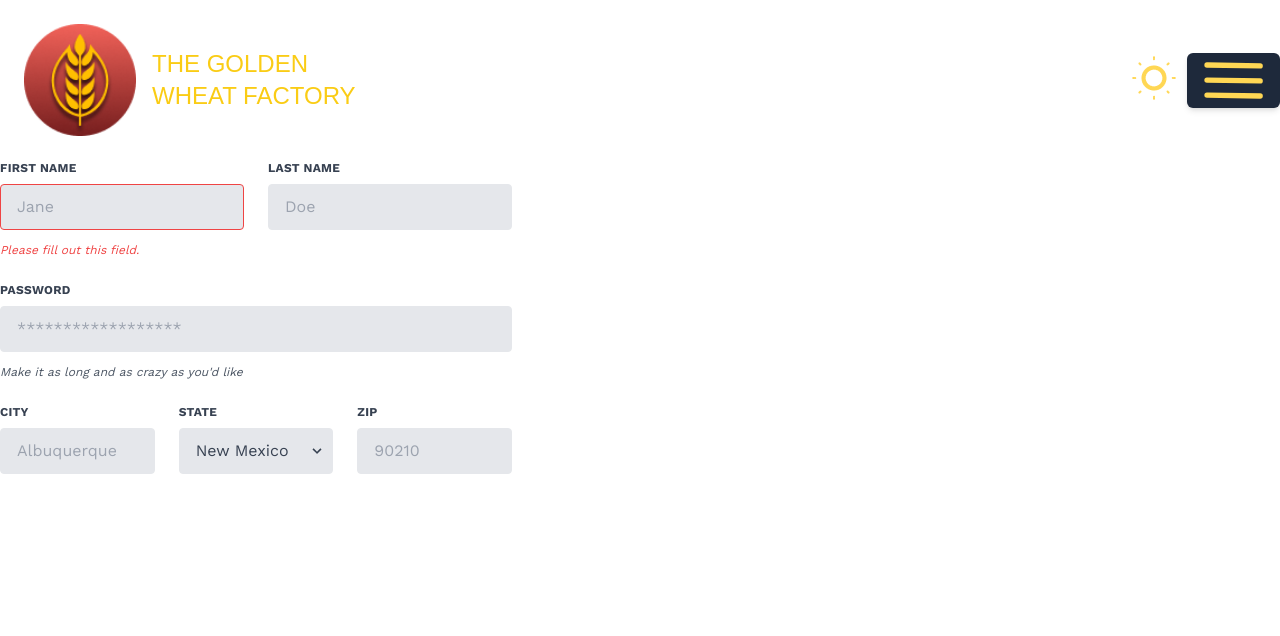
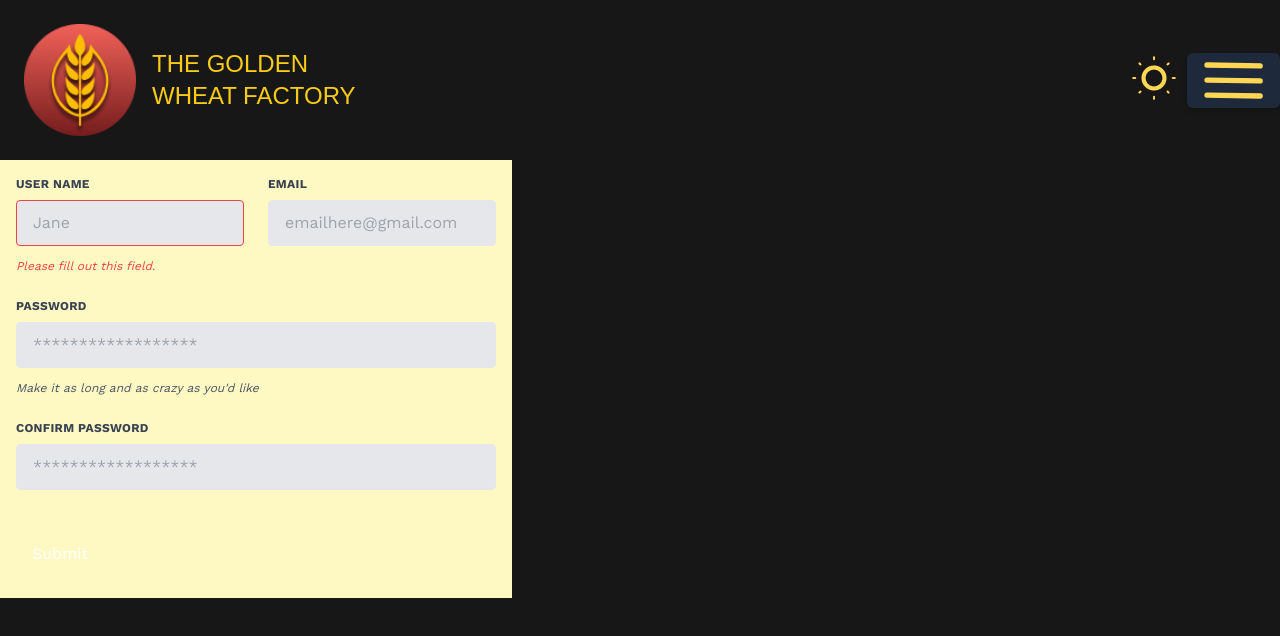
Before and after one commit to Felisong/cpnt262-the-golden-wheat-frontend, a Next.js app: page /sign-in in a window 1280 px wide. Shown: the top 636 px of the page. Built offline with nearby package versions, Linux system fonts and the light colour scheme; a web font is replaced by a local one.

Commit message:
all form variables declared.

```diff
--- a/app/components/LogIn.js
+++ b/app/components/LogIn.js
@@ -1,4 +1,9 @@
+import { Work_Sans } from "next/font/google";
 import { useState } from "react";
+
+const workSans = Work_Sans({
+  subsets: ["latin"],
+});
 
 export default function LogIn() {
   // variables
@@ -8,27 +13,49 @@ export default function LogIn() {
   const [email, setEmail] = useState("");
   const [validateForm, setValidateForm] = useState("");
 
+  // are conditions true?
+  const [isNameValid, setIsNameValid] = useState(false);
+  const [isPasswordValid, setIsPasswordValid] = useState(false);
+  const [isPassConfirmValid, setIsPassConfirmValid] = useState(false);
+  const [isEmailValid, setIsEmailValid] = useState(false);
+
+  const [isButtonDisabled, setIsButtonDisabled] = useState(true);
+
   // errors
   const [usernameErr, setUsernameErr] = useState("");
   const [passwordErr, setPasswordErr] = useState("");
   const [passwordConfirmErr, setPasswordConfirmErr] = useState("");
   const [emailErr, setEmailErr] = useState("");
 
+  // functions for conditions
+  function usernameCondition(currentName) {
+    if (currentName.length < 3 || currentName.length === 0) {
+      setUsernameErr("Please make name longer than 3 characters.");
+      return false;
+    } else {
+      setUsernameErr("");
+    }
+  }
+
   return (
-    <form className="w-full max-w-lg">
+    <form className={`w-full max-w-lg p-4 ${workSans.className} bg-yellow-100`}>
       <div className="flex flex-wrap -mx-3 mb-6">
         <div className="w-full md:w-1/2 px-3 mb-6 md:mb-0">
           <label
             className="block uppercase tracking-wide text-gray-700 text-xs font-bold mb-2"
             htmlFor="grid-first-name"
           >
-            First Name
+            User Name
           </label>
           <input
             className="appearance-none block w-full bg-gray-200 text-gray-700 border border-red-500 rounded py-3 px-4 mb-3 leading-tight focus:outline-none focus:bg-white"
             id="grid-first-name"
             type="text"
             placeholder="Jane"
+            onChange={(e) => {
+              const value = e.target.value;
+              setUserName(value);
+            }}
           />
           <p className="text-red-500 text-xs italic">
             Please fill out this field.
@@ -39,13 +66,13 @@ export default function LogIn() {
             className="block uppercase tracking-wide text-gray-700 text-xs font-bold mb-2"
             htmlFor="grid-last-name"
           >
-            Last Name
+            Email
           </label>
           <input
             className="appearance-none block w-full bg-gray-200 text-gray-700 border border-gray-200 rounded py-3 px-4 leading-tight focus:outline-none focus:bg-white focus:border-gray-500"
             id="grid-last-name"
             type="text"
-            placeholder="Doe"
+            placeholder="emailhere@gmail.com"
           />
         </div>
       </div>
@@ -68,63 +95,26 @@ export default function LogIn() {
           </p>
         </div>
       </div>
-      <div className="flex flex-wrap -mx-3 mb-2">
-        <div className="w-full md:w-1/3 px-3 mb-6 md:mb-0">
+      <div className="flex flex-wrap -mx-3 mb-6">
+        <div className="w-full px-3">
           <label
             className="block uppercase tracking-wide text-gray-700 text-xs font-bold mb-2"
-            htmlFor="grid-city"
+            htmlFor="grid-password"
           >
-            City
+            Confirm Password
           </label>
           <input
-            className="appearance-none block w-full bg-gray-200 text-gray-700 border border-gray-200 rounded py-3 px-4 leading-tight focus:outline-none focus:bg-white focus:border-gray-500"
-            id="grid-city"
-            type="text"
-            placeholder="Albuquerque"
-          />
-        </div>
-        <div className="w-full md:w-1/3 px-3 mb-6 md:mb-0">
-          <label
-            className="block uppercase tracking-wide text-gray-700 text-xs font-bold mb-2"
-            htmlFor="grid-state"
-          >
-            State
-          </label>
-          <div className="relative">
-            <select
-              className="block appearance-none w-full bg-gray-200 border border-gray-200 text-gray-700 py-3 px-4 pr-8 rounded leading-tight focus:outline-none focus:bg-white focus:border-gray-500"
-              id="grid-state"
-            >
-              <option>New Mexico</option>
-              <option>Missouri</option>
-              <option>Texas</option>
-            </select>
-            <div className="pointer-events-none absolute inset-y-0 right-0 flex items-center px-2 text-gray-700">
-              <svg
-                className="fill-current h-4 w-4"
-                xmlns="http://www.w3.org/2000/svg"
-                viewBox="0 0 20 20"
-              >
-                <path d="M9.293 12.95l.707.707L15.657 8l-1.414-1.414L10 10.828 5.757 6.586 4.343 8z" />
-              </svg>
-            </div>
-          </div>
-        </div>
-        <div className="w-full md:w-1/3 px-3 mb-6 md:mb-0">
-          <label
-            className="block uppercase tracking-wide text-gray-700 text-xs font-bold mb-2"
-            htmlFor="grid-zip"
-          >
-            Zip
-          </label>
-          <input
-            className="appearance-none block w-full bg-gray-200 text-gray-700 border border-gray-200 rounded py-3 px-4 leading-tight focus:outline-none focus:bg-white focus:border-gray-500"
-            id="grid-zip"
-            type="text"
-            placeholder={90210}
+            className="appearance-none block w-full bg-gray-200 text-gray-700 border border-gray-200 rounded py-3 px-4 mb-3 leading-tight focus:outline-none focus:bg-white focus:border-gray-500"
+            id="grid-password"
+            type="password"
+            placeholder="******************"
           />
         </div>
       </div>
+
+      <button className="p-4 rounded bg-transparent border-yellow-400 ">
+        Submit
+      </button>
     </form>
   );
 }
--- a/app/globals.css
+++ b/app/globals.css
@@ -18,7 +18,7 @@
 }
 
 body {
-  color: var(--foreground);
-  background: var(--background);
+  color: var(--background);
+  background: var(--foreground);
   font-family: Arial, Helvetica, sans-serif;
 }
--- a/tailwind.config.js
+++ b/tailwind.config.js
@@ -6,29 +6,10 @@ module.exports = {
     "./app/**/*.{js,ts,jsx,tsx,mdx}",
   ],
   theme: {
-    screens: {
-      sm: "640px",
-      // => @media (min-width: 640px) { ... }
-
-      md: "768px",
-      // => @media (min-width: 768px) { ... }
-
-      lg: "1024px",
-      // => @media (min-width: 1024px) { ... }
-
-      xl: "1280px",
-      // => @media (min-width: 1280px) { ... }
-
-      "2xl": "1536px",
-      // => @media (min-width: 1536px) { ... }
-    },
     extend: {
       colors: {
         background: "var(--background)",
         foreground: "var(--foreground)",
-        cardBg: "var(--cardBg)",
-        darkBlue: "var(--darkBlue)",
-        highLight: "var(--highLight)",
       },
     },
   },
```
